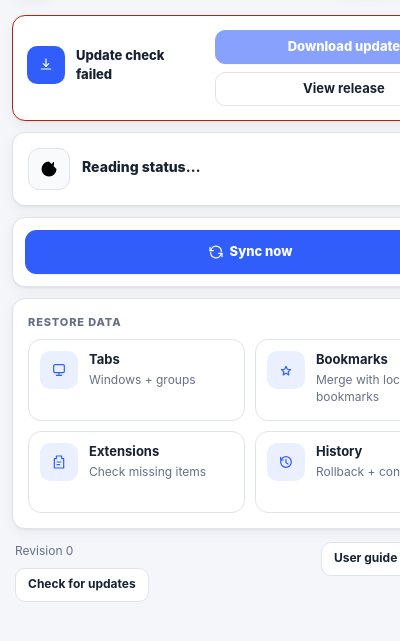
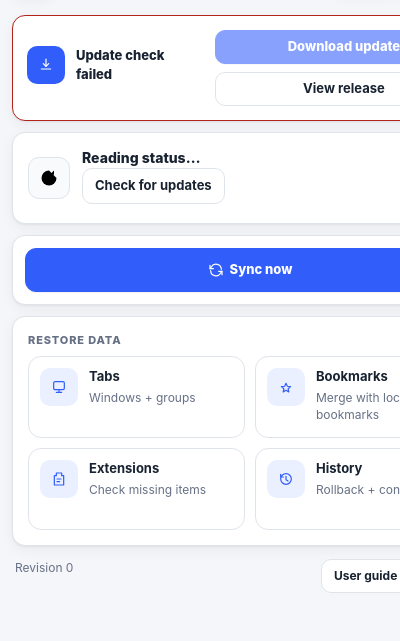
Before and after one commit to CYoJkoY/ChromiumCloudSync, a browser extension: page popup.html in a window 400 px wide. Shown: the part 61-702 px from the top of the page. Drawn offline with Linux system fonts and the light colour scheme; no server answers.

Commit message:
Move update check into status card

```diff
--- a/popup.html
+++ b/popup.html
@@ -62,7 +62,14 @@
 
   <section class="card status-card">
     <div id="statusIcon" class="status-icon"><svg class="icon-xl" viewBox="0 0 24 24"><path d="M12 3a9 9 0 1 0 9 9"/><path d="M12 7v5l3 2"/><path d="M18 3v5h-5"/></svg></div>
-    <div style="min-width:0;flex:1"><div id="statusTitle" class="status-title" data-i18n="statusReading">Reading status…</div><div id="statusMeta" class="status-meta"></div><div id="statusDetail" class="status-detail" hidden></div></div>
+    <div class="status-content">
+      <div class="status-heading-row">
+        <div id="statusTitle" class="status-title" data-i18n="statusReading">Reading status…</div>
+        <button type="button" id="checkUpdates" class="secondary status-update-button">Check for updates</button>
+      </div>
+      <div id="statusMeta" class="status-meta"></div>
+      <div id="statusDetail" class="status-detail" hidden></div>
+    </div>
   </section>
 
   <section class="card sync-card"><button type="button" id="sync" class="primary full"><svg class="icon" viewBox="0 0 24 24"><path d="M20 11a8 8 0 0 0-14.9-3.8L3 10"/><path d="M3 5v5h5"/><path d="M4 13a8 8 0 0 0 14.9 3.8L21 14"/><path d="M21 19v-5h-5"/></svg> <span data-i18n="syncNow">Sync now</span></button></section>
@@ -79,7 +86,7 @@
   </section>
 
   <footer class="split small muted popup-footer">
-    <div class="popup-footer-meta"><span id="revision">Revision 0</span><button type="button" id="checkUpdates" class="secondary footer-action footer-update-action">Check for updates</button></div>
+    <span id="revision">Revision 0</span>
     <span class="popup-footer-actions"><button type="button" id="guide" class="secondary footer-action" data-i18n="guide">User guide</button><button type="button" id="options" class="secondary footer-action" data-i18n="settings">Settings</button></span>
   </footer>
 </main>
```
